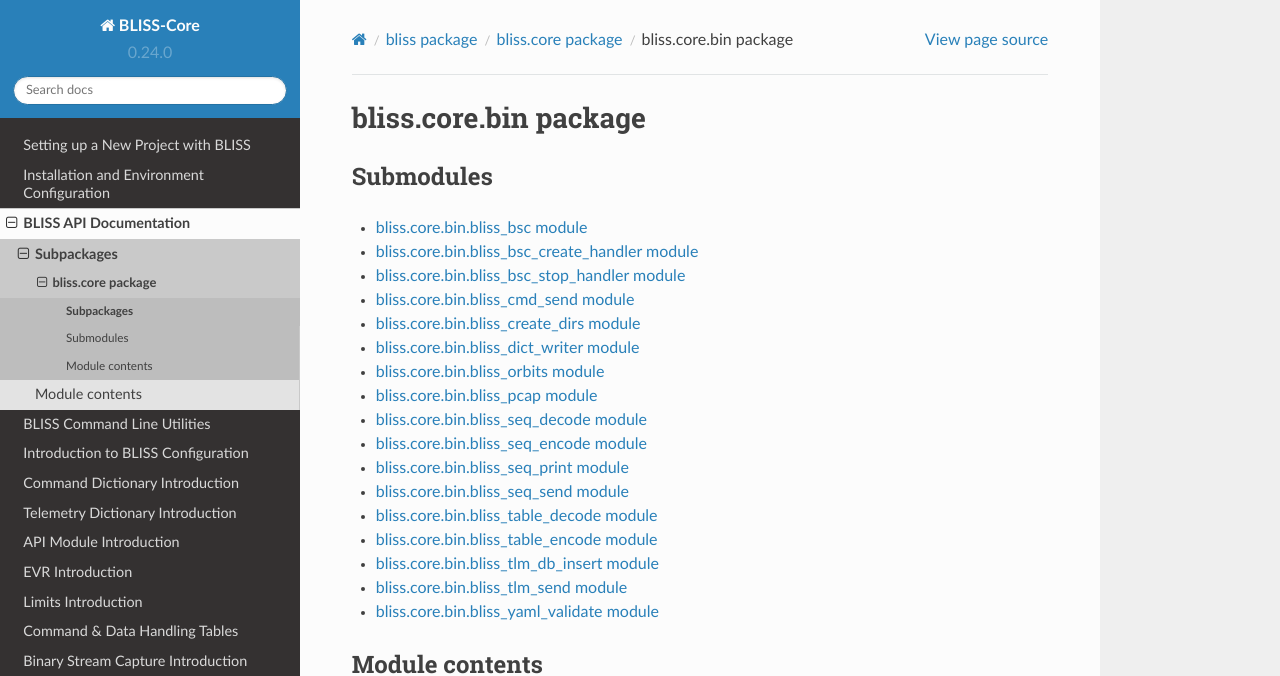
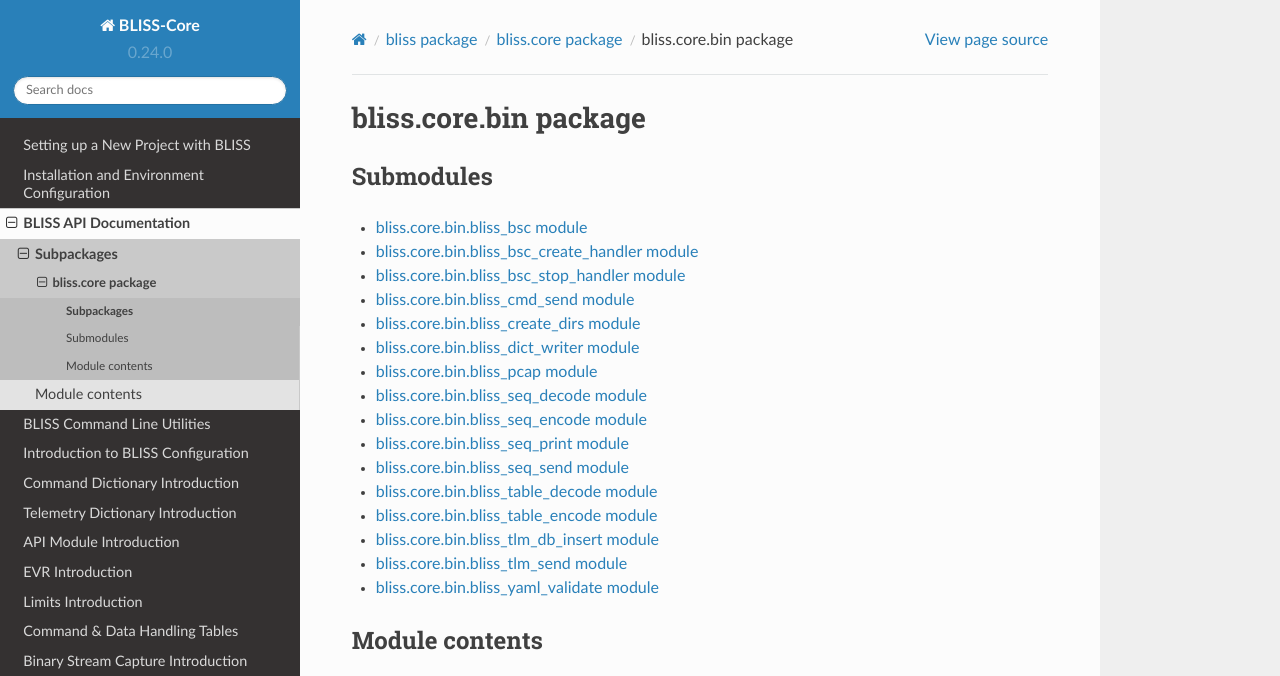
Before and after one commit to NASA-AMMOS/AIT-Core, a Sphinx documentation site: the page built from doc/source/bliss.core.bin.rst, in a window 1280 px wide and 993 px high, cut to the strip 0-676 px from the top of the window. Built offline with Sphinx 7.4.7 and the Read the Docs theme 2.0.0, drawn with Linux system fonts in a browser that asks for light colours.

Commit message:
no longer have bliss-orbits script

```diff
--- a/doc/source/bliss.core.bin.rst
+++ b/doc/source/bliss.core.bin.rst
@@ -12,7 +12,6 @@
    bliss.core.bin.bliss_cmd_send
    bliss.core.bin.bliss_create_dirs
    bliss.core.bin.bliss_dict_writer
-   bliss.core.bin.bliss_orbits
    bliss.core.bin.bliss_pcap
    bliss.core.bin.bliss_seq_decode
    bliss.core.bin.bliss_seq_encode
```
